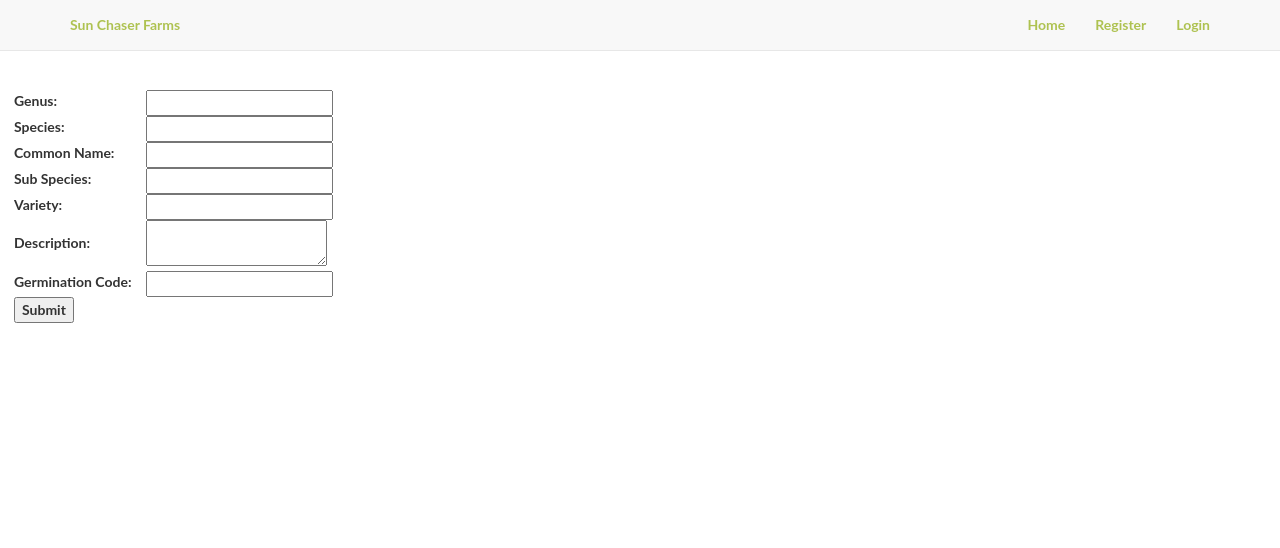
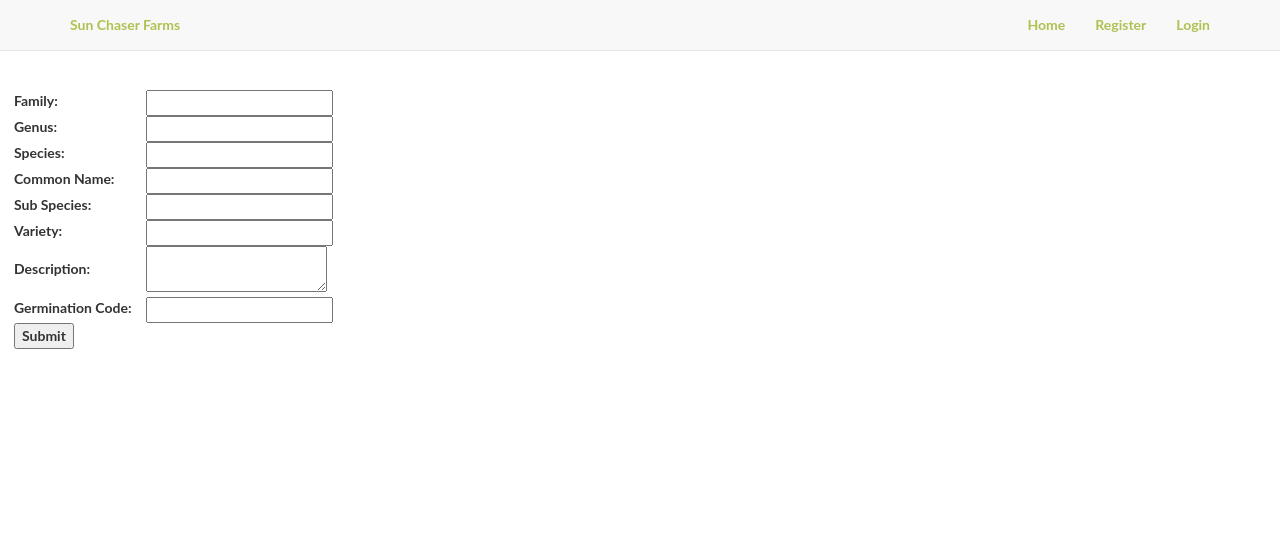
Before and after one commit to TomOwens321/bbb-db, a Flask app: page /flora/new/ in a window 1280 px wide. Shown: the top 548 px of the page. Run offline with Flask 2, Linux system fonts and the light colour scheme; data that the repository does not hold is empty; some libraries are stand-ins or nearby versions.

Commit message:
More better routing

```diff
--- a/bbb/routes/family/routes.py
+++ b/bbb/routes/family/routes.py
@@ -30,7 +30,7 @@ def new_family():
 
         else:
             flash('Unable to save Family')
-    return render_template('family/form.html', form=form)
+    return render_template('common/form2.html', form=form, table='Family')
 
 @family.route('/family/<int:id>/edit/', methods=['GET', 'POST'])
 def edit_family(id):
@@ -49,7 +49,7 @@ def edit_family(id):
 
         else:
             flash('Unable to save Family')
-    return render_template('family/form.html', form=form)
+    return render_template('common/form2.html', form=form, table='Family')
 
 @family.route('/family/<int:id>/')
 def show_family(id):
--- a/bbb/routes/flora/routes.py
+++ b/bbb/routes/flora/routes.py
@@ -1,12 +1,13 @@
 from flask import render_template, flash, request
 from wtforms import Form, TextField, TextAreaField, validators, StringField, SubmitField
-from bbb.models import Flora, Genus, Species
+from bbb.models import Flora, Genus, Species, Family
 from bbb import db
 from . import flora
 
 class ReusableForm(Form):
     genus = StringField('Genus: ', validators=[validators.required()])
     species = StringField('Species: ', validators=[validators.required()])
+    family = StringField('Family: ')
     common_name = StringField('Common Name: ')
     desc = TextAreaField('Description: ')
     sub_species = StringField('Sub Species: ')
@@ -36,11 +37,13 @@ def new_flora():
     plant = Flora()
     genus_list = flat_list(db.session.query(Genus.name).all())
     species_list = flat_list(db.session.query(Species.name).all())
+    family_list = flat_list(db.session.query(Family.name).all())
     form = ReusableForm(request.form)
     print(form.errors)
     if request.method == 'POST':
         plant.genus = request.form['genus']
         plant.species = request.form['species']
+        plant.family = request.form['family']
         plant.common_name = request.form['common_name']
         plant.desc = request.form['desc']
         plant.germination_code = request.form['germination_code']
@@ -49,8 +52,10 @@ def new_flora():
 
         if form.validate():
             session = db.session()
+            f = _exists(Family,plant.family)
             g = _exists(Genus,plant.genus)
             s = _exists(Species,plant.species)
+            plant.family = f
             plant.genus = g
             plant.species = s
             session.add(plant)
@@ -59,4 +64,4 @@ def new_flora():
 
         else:
             flash('Unable to save Flora')
-    return render_template('flora/form.html', form=form, gl=genus_list, sl=species_list)
+    return render_template('flora/form.html', form=form, gl=genus_list, sl=species_list, fl=family_list)
--- a/bbb/templates/flora/form.html
+++ b/bbb/templates/flora/form.html
@@ -13,6 +13,16 @@
         <form action="" method="post">
             <div>
                 <table>
+                    <tr>
+                        <td>{{ form.family.label }}</td>
+                        <td>{{ form.family(list="f_datalist") }}
+                            <datalist id="f_datalist">
+                                {% for item in fl %}
+                                    <option value={{ item }}>{{ item }}</option>
+                                {% endfor %}
+                            </datalist>
+                        </td>
+                    </tr>
                     <tr>
                         <td>{{ form.genus.label }}</td>
                         <td>{{ form.genus(list="g_datalist") }}
```
